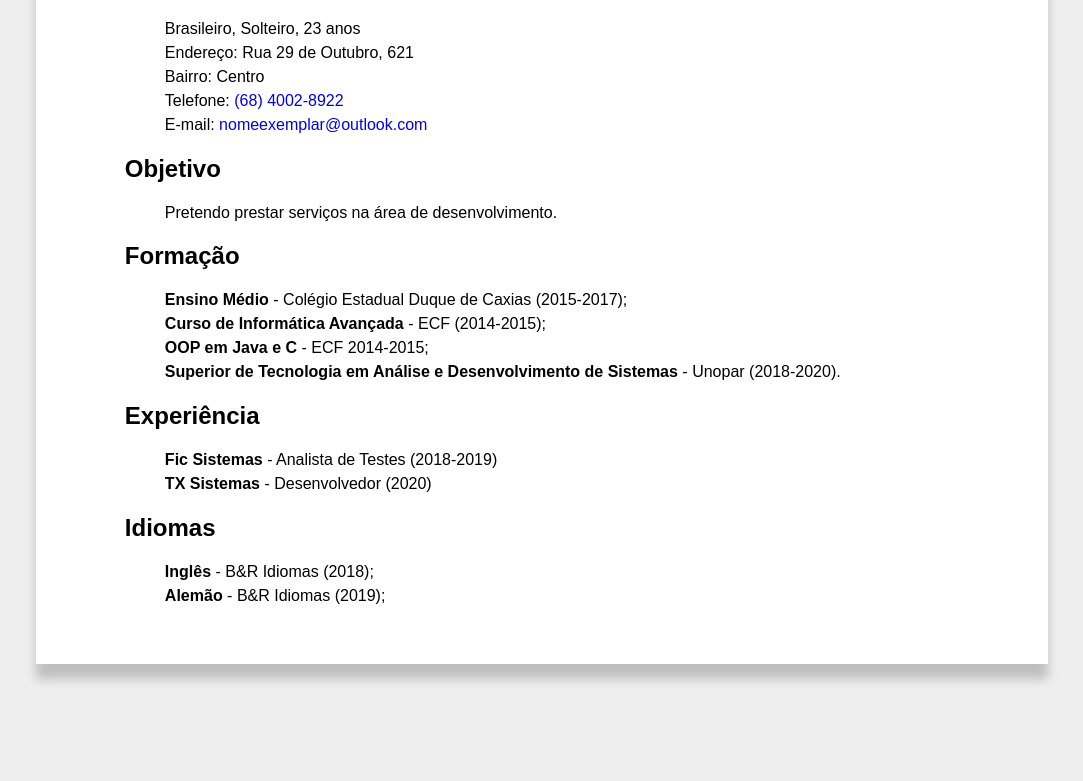
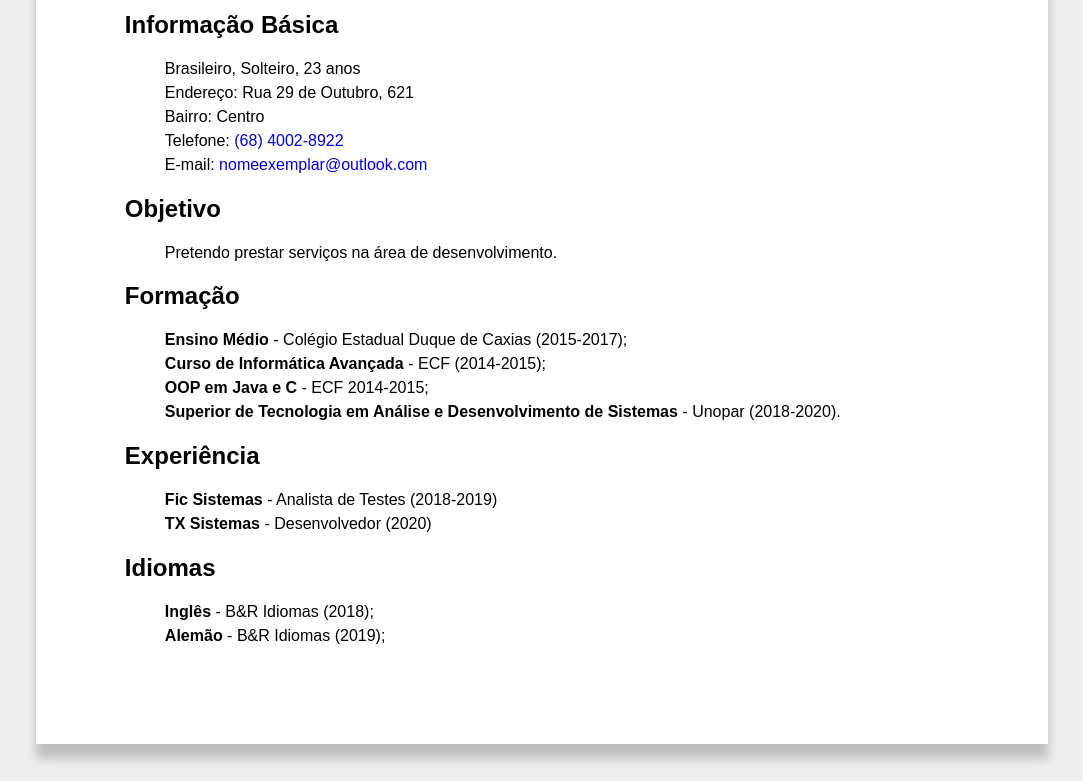
Before and after one commit to KDASthenerd/Curric-HTML, a plain HTML site: page index.html in a window 1280 px wide. Shown: the part 236-1017 px from the top of the page, without its empty margins (98-1181 px from the left). Before the commit the page ends 980 px from the top, so only its background shows below. Drawn offline with Linux system fonts and the light colour scheme.

Commit message:
Update style.css

```diff
--- a/style.css
+++ b/style.css
@@ -7,7 +7,7 @@ body {
 div {
 	background-color: white;
 	box-shadow: 0px 15px 10px 0px #0003;
-	padding: 40px;
+	padding: 80px;
 	padding-left: 7%;
 	padding-right: 7%;
 	margin: 80px;
```
